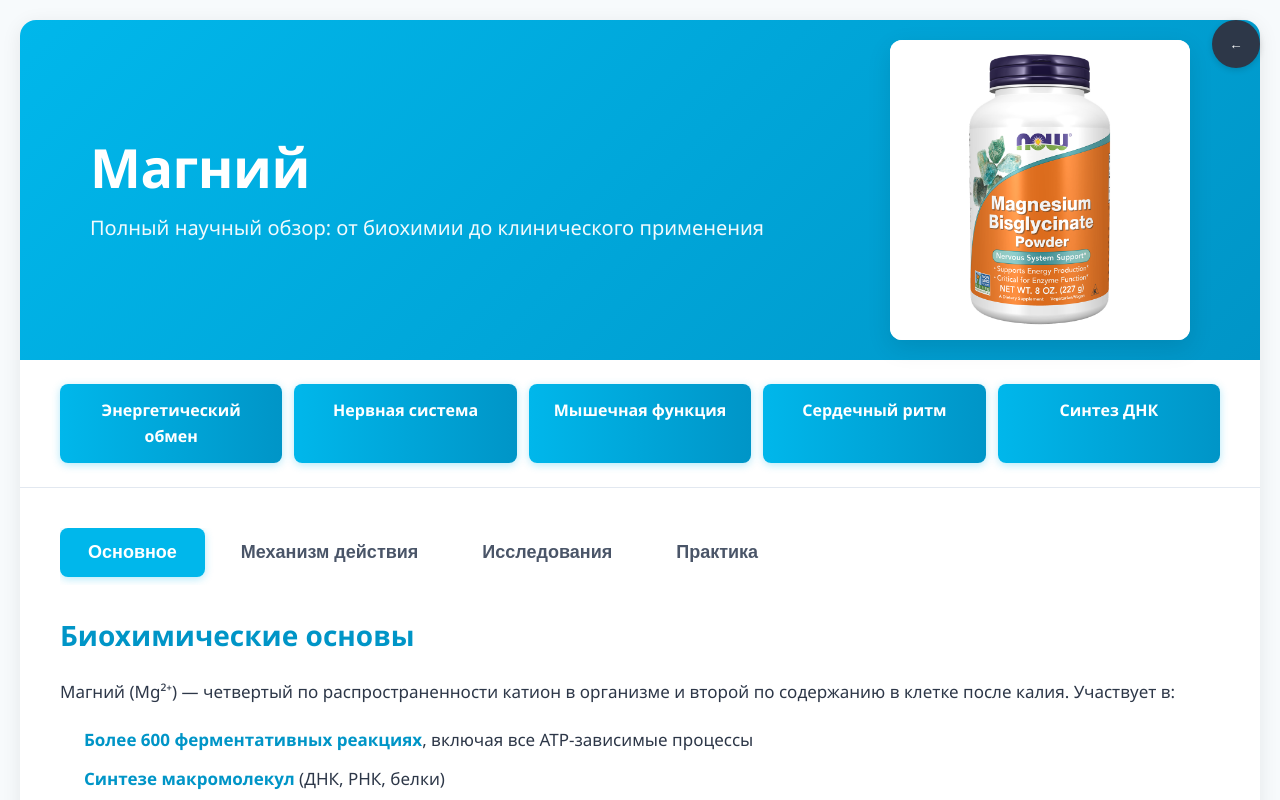
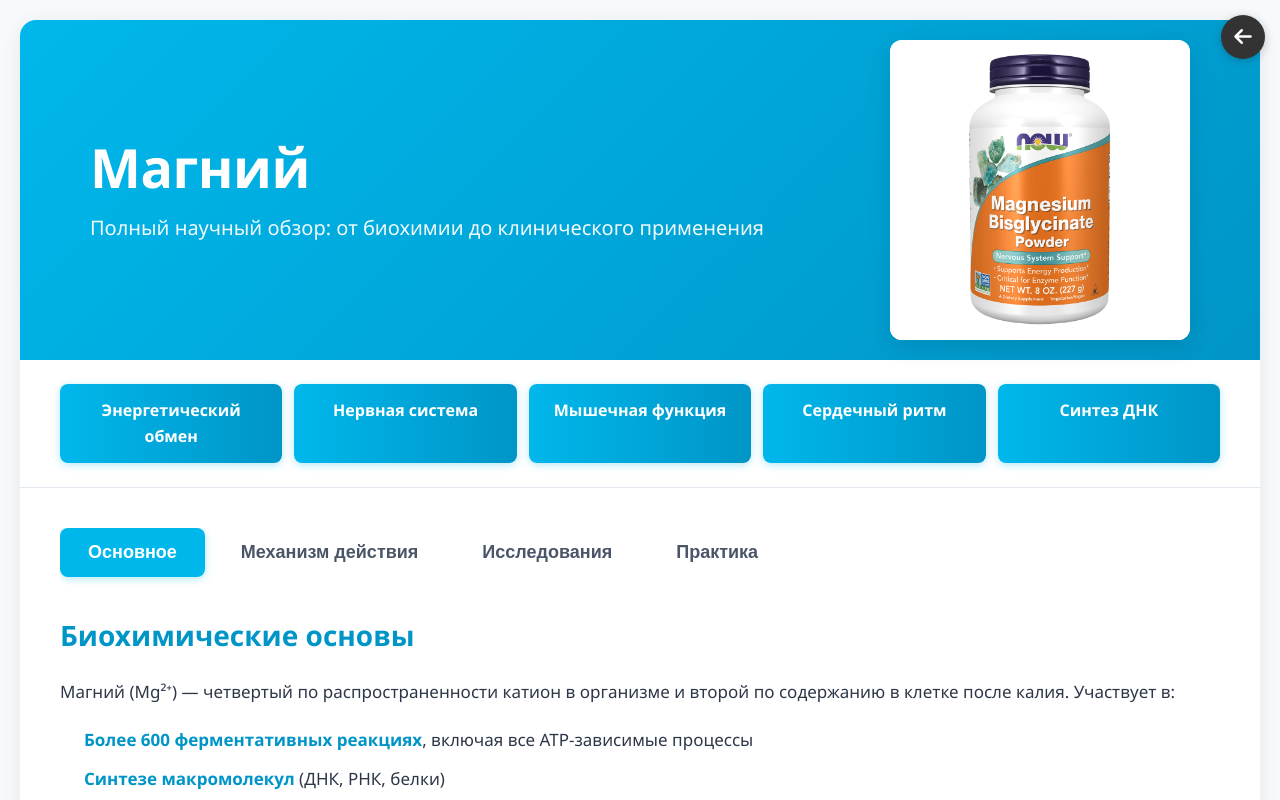
Before and after one commit to FitnessFormulaNN/bad-encyclopedia, a plain HTML site: page magnesium.html in a window 1280 px wide. Shown: the top 800 px of the page. Drawn offline with Linux system fonts and the light colour scheme.

Commit message:
Update magnesium.html

```diff
--- a/magnesium.html
+++ b/magnesium.html
@@ -4,6 +4,8 @@
     <meta charset="UTF-8">
     <meta name="viewport" content="width=device-width, initial-scale=1.0">
     <title>Магний | Полный научный обзор</title>
+    <!-- Font Awesome -->
+    <link rel="stylesheet" href="https://cdnjs.cloudflare.com/ajax/libs/font-awesome/6.4.0/css/all.min.css">
     <style>
         :root {
             --primary: #00b7eb;
@@ -15,6 +17,40 @@
             --white: #FFFFFF;
             --border: #E2E8F0;
             --warning: #e74c3c;
+            --animation-duration: 0.2s;
+        }
+
+        /* Обновлённая кнопка "Назад" */
+        .back-button {
+            position: fixed;
+            top: 15px;
+            right: 15px;
+            width: 44px;
+            height: 44px;
+            background-color: #333333;
+            color: var(--white) !important;
+            border-radius: 50%;
+            display: flex;
+            align-items: center;
+            justify-content: center;
+            font-size: 20px;
+            z-index: 1000;
+            cursor: pointer;
+            box-shadow: 0 2px 10px rgba(0, 0, 0, 0.2);
+            transition: all var(--animation-duration) ease;
+            text-decoration: none;
+            border: none;
+            outline: none;
+            -webkit-tap-highlight-color: transparent;
+        }
+
+        .back-button:hover {
+            background-color: #444444;
+            transform: scale(1.1);
+        }
+
+        .back-button:active {
+            transform: scale(0.95);
         }
 
         body {
@@ -29,29 +65,6 @@
         .container {
             max-width: 1400px;
             margin: 0 auto;
-        }
-
-        .back-button {
-            position: fixed;
-            top: 20px;
-            right: 20px;
-            width: 48px;
-            height: 48px;
-            background-color: var(--text-dark);
-            color: var(--white);
-            border-radius: 50%;
-            display: flex;
-            align-items: center;
-            justify-content: center;
-            cursor: pointer;
-            z-index: 100;
-            border: none;
-            transition: all 0.2s ease;
-            box-shadow: 0 2px 6px rgba(0,0,0,0.15);
-        }
-
-        .back-button:hover {
-            transform: translateY(-2px);
         }
 
         .bad-card {
@@ -432,12 +445,22 @@
             .interactions-grid {
                 grid-template-columns: 1fr;
             }
+
+            /* Адаптация кнопки "Назад" для мобильных */
+            .back-button {
+                width: 40px;
+                height: 40px;
+                font-size: 18px;
+                top: 10px;
+                right: 10px;
+            }
         }
     </style>
 </head>
 <body>
+    <!-- Обновлённая кнопка "Назад" с Font Awesome -->
     <button class="back-button" onclick="window.history.back()" aria-label="Назад">
-        ←
+        <i class="fas fa-arrow-left"></i>
     </button>
 
     <div class="container">
```
